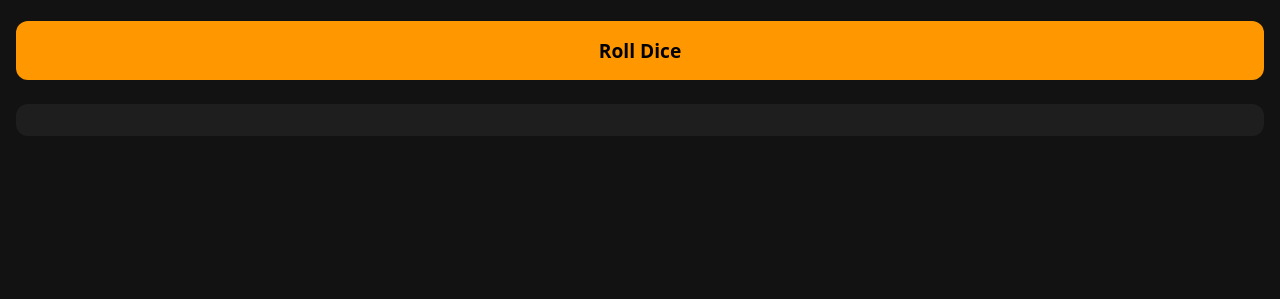
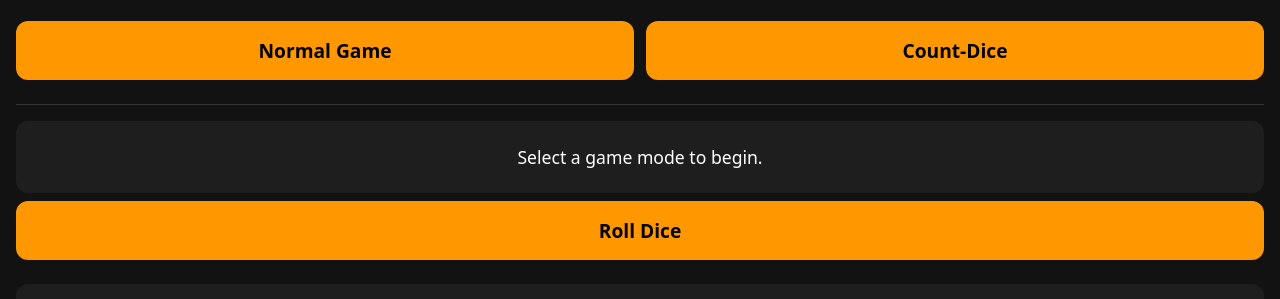
Before and after one commit to Medifice/Alcoroll, a plain HTML site: page index.html in a window 1280 px wide. Shown: the part 91-390 px from the top of the page. Drawn offline with Linux system fonts and the light colour scheme.

Commit message:
Update index.html

```diff
--- a/index.html
+++ b/index.html
@@ -19,8 +19,23 @@
 <body>
 
     <h1>🍻 Alcoroll</h1>
+
+<div id="mode-select">
+    <button onclick="setMode('normal')">Normal Game</button>
+    <button onclick="setMode('count')">Count-Dice</button>
+</div>
+
+<hr>
+
+<div id="instructions">
+    <p>Select a game mode to begin.</p>
+</div>
+
+<div id="controls">
     <button onclick="doRoll()">Roll Dice</button>
-    <div id="output"></div>
+</div>
+
+<div id="output"></div>
 
     <script src="app.js"></script>
 
```
